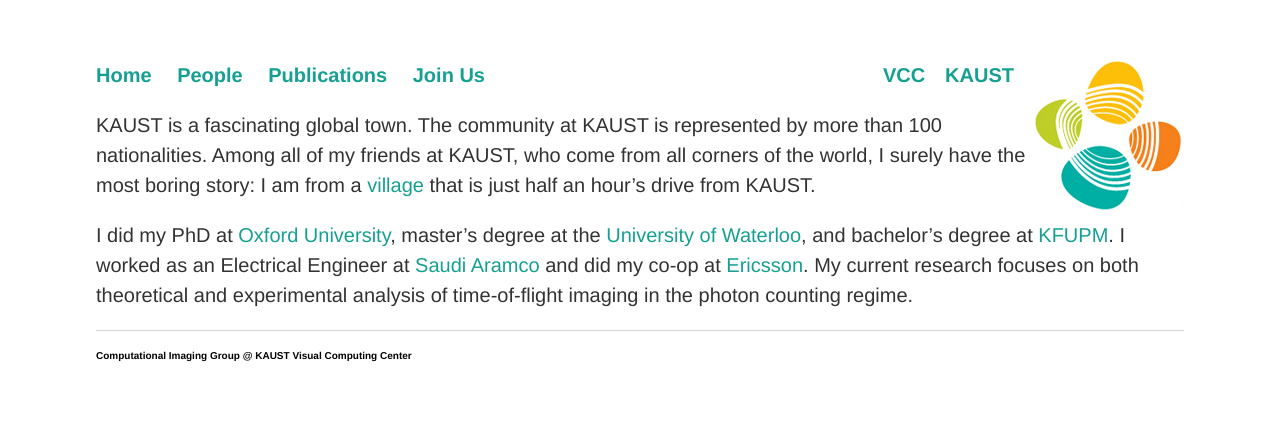
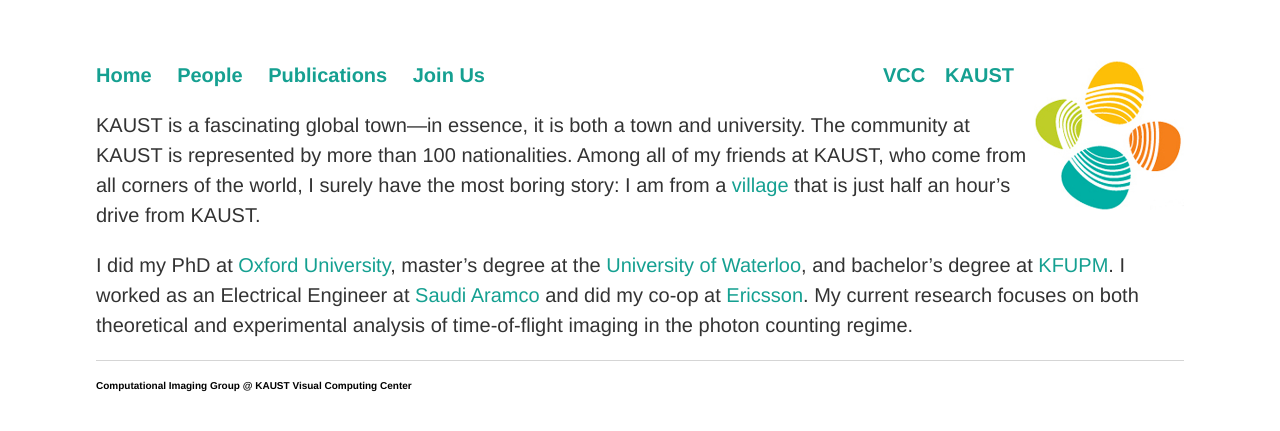
Before and after one commit to vccimaging/vccimaging.github.io, a Jekyll site: the page built from People/ialsolami/bio.md, in a window 1280 px wide. Shown: the top 431 px of the page. Built offline with Jekyll 4.4.1, drawn with Linux system fonts in a browser that asks for light colours; our own code applies the rules of GitHub Pages for plain Markdown files.

Commit message:
Update bio.md

```diff
--- a/People/ialsolami/bio.md
+++ b/People/ialsolami/bio.md
@@ -1,5 +1,5 @@
 
-KAUST is a fascinating global town. The community at KAUST is represented by more than 100 nationalities. Among all of my friends at KAUST, who come from all corners of the world, I surely have the most boring story: I am from a [village](https://www.google.com.sa/maps/search/maps/@22.4458387,39.5221629,4845m/data=!3m1!1e3) that is just half an hour's drive from KAUST.
+KAUST is a fascinating global town—in essence, it is both a town and university. The community at KAUST is represented by more than 100 nationalities. Among all of my friends at KAUST, who come from all corners of the world, I surely have the most boring story: I am from a [village](https://www.google.com.sa/maps/search/maps/@22.4458387,39.5221629,4845m/data=!3m1!1e3) that is just half an hour's drive from KAUST.
 
 
 I did my PhD at [Oxford University](http://www.ox.ac.uk), master’s degree at the [University of Waterloo](https://uwaterloo.ca), and bachelor’s degree at [KFUPM](http://www.kfupm.edu.sa/default.aspx). I worked as an Electrical Engineer at [Saudi Aramco](http://www.saudiaramco.com/en/home.html) and did my co-op at [Ericsson](https://www.ericsson.com). My current research focuses on both theoretical and experimental analysis of time-of-flight imaging in the photon counting regime.
```
